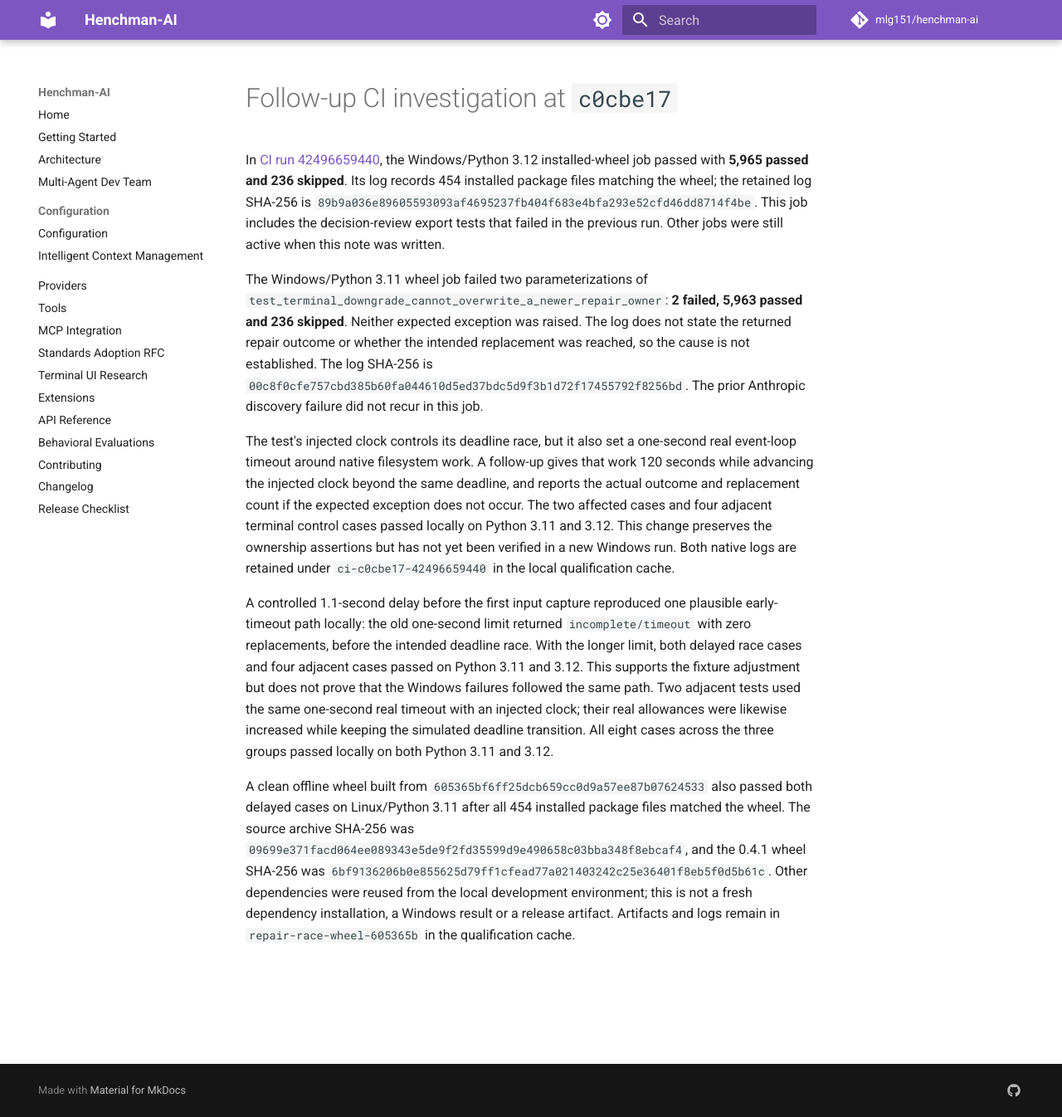
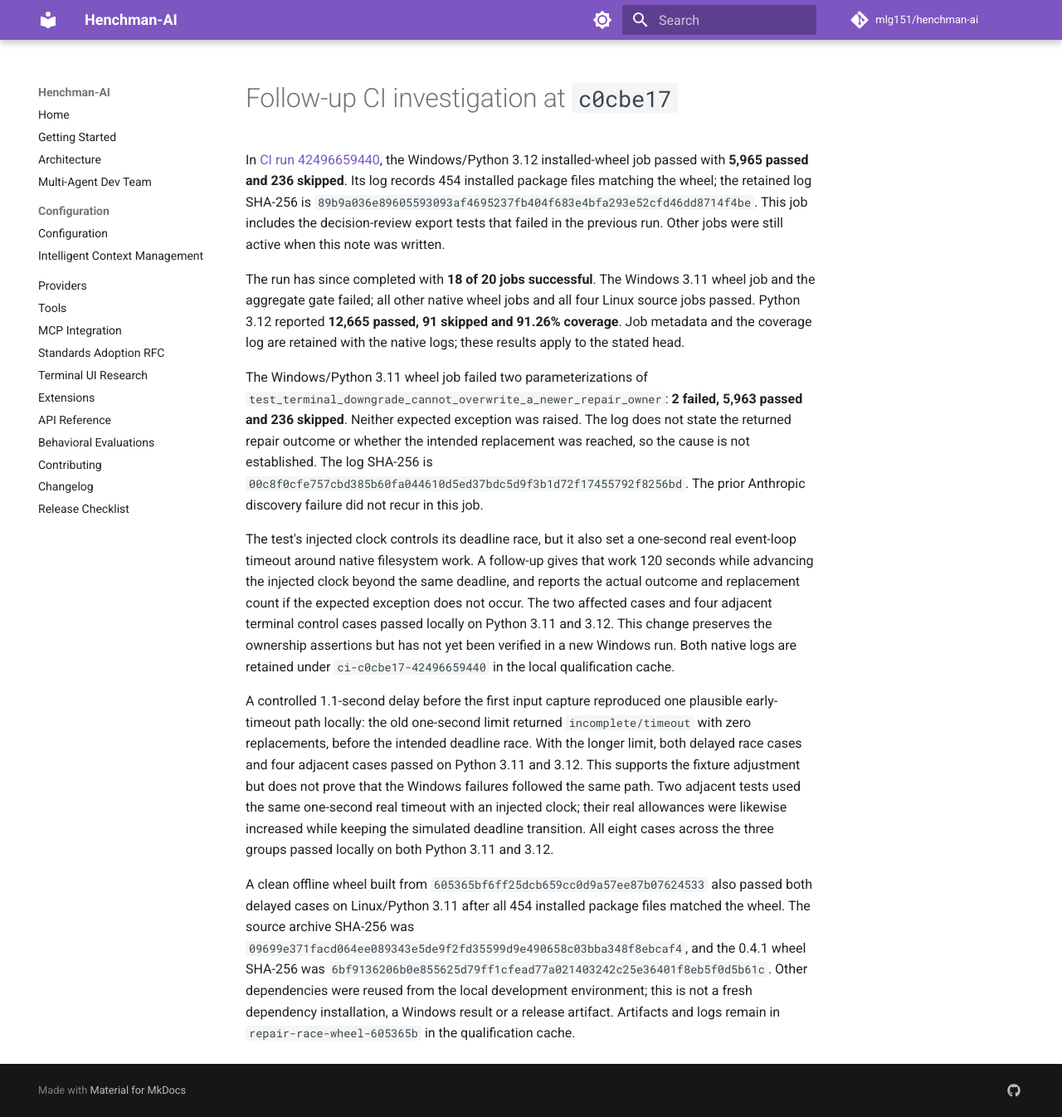
Before and after one commit to mlg151/henchman-ai, an MkDocs documentation site: the page built from docs/evaluations/2026-11-08-ci-c0cbe17-investigation.md, in a window 1280 px wide and 1346 px high. Shown: the whole window at 83% size. Built offline with MkDocs 1.6.1 and Material for MkDocs 9.7.7, drawn with Linux system fonts in a browser that asks for light colours; comment, search, counter and statistics services are not loaded.

Commit message:
Record completed CI results for c0cbe17

```diff
--- a/docs/evaluations/2026-11-08-ci-c0cbe17-investigation.md
+++ b/docs/evaluations/2026-11-08-ci-c0cbe17-investigation.md
@@ -7,6 +7,12 @@ the retained log SHA-256 is
 `89b9a036e89605593093af4695237fb404f683e4bfa293e52cfd46dd8714f4be`.
 This job includes the decision-review export tests that failed in the previous
 run. Other jobs were still active when this note was written.
+
+The run has since completed with **18 of 20 jobs successful**. The Windows
+3.11 wheel job and the aggregate gate failed; all other native wheel jobs and
+all four Linux source jobs passed. Python 3.12 reported **12,665 passed,
+91 skipped and 91.26% coverage**. Job metadata and the coverage log are retained
+with the native logs; these results apply to the stated head.
 
 The Windows/Python 3.11 wheel job failed two parameterizations of
 `test_terminal_downgrade_cannot_overwrite_a_newer_repair_owner`: **2 failed,
```
